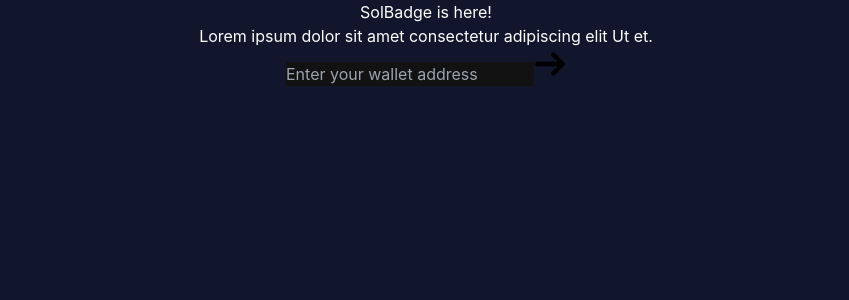
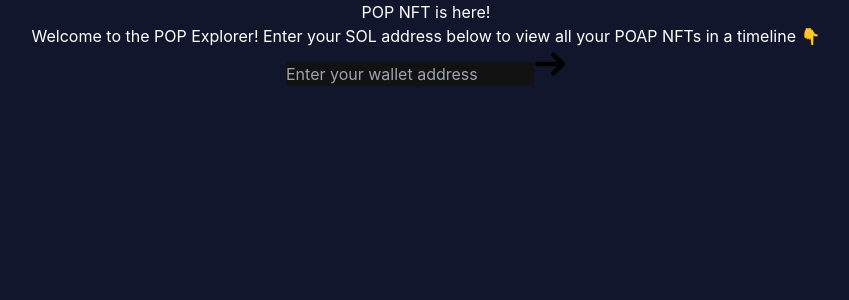
Before and after one commit to Jiruu246/SolBadge, a React (Vite) app in the folder SolBadge-Front-End/: page / in a window 1280 px wide. Shown: the top 300 px of the page, without its empty margins (214-1063 px from the left). Built offline with nearby package versions, Linux system fonts and the light colour scheme.

Commit message:
Fix wording

```diff
--- a/SolBadge-Front-End/src/App.jsx
+++ b/SolBadge-Front-End/src/App.jsx
@@ -54,8 +54,8 @@
 
   return (
     <>
-      <p className='text-6xl font-bold p-6 mt-48'>SolBadge is here!</p>
-      <p className='text-xl'>Lorem ipsum dolor sit amet consectetur adipiscing elit Ut et.</p>
+      <p className='text-6xl font-bold p-6 mt-48'>POP NFT is here!</p>
+      <p className='text-xl'>Welcome to the POP Explorer! Enter your SOL address below to view all your POAP NFTs in a timeline 👇</p>
       <div className={`
         w-1/2 m-8 pl-8 pr-2 py-2 flex justify-between
         ${focus? 'border-[var(--primary)]' : 'border-[var(--secondary-light)]'}
```
